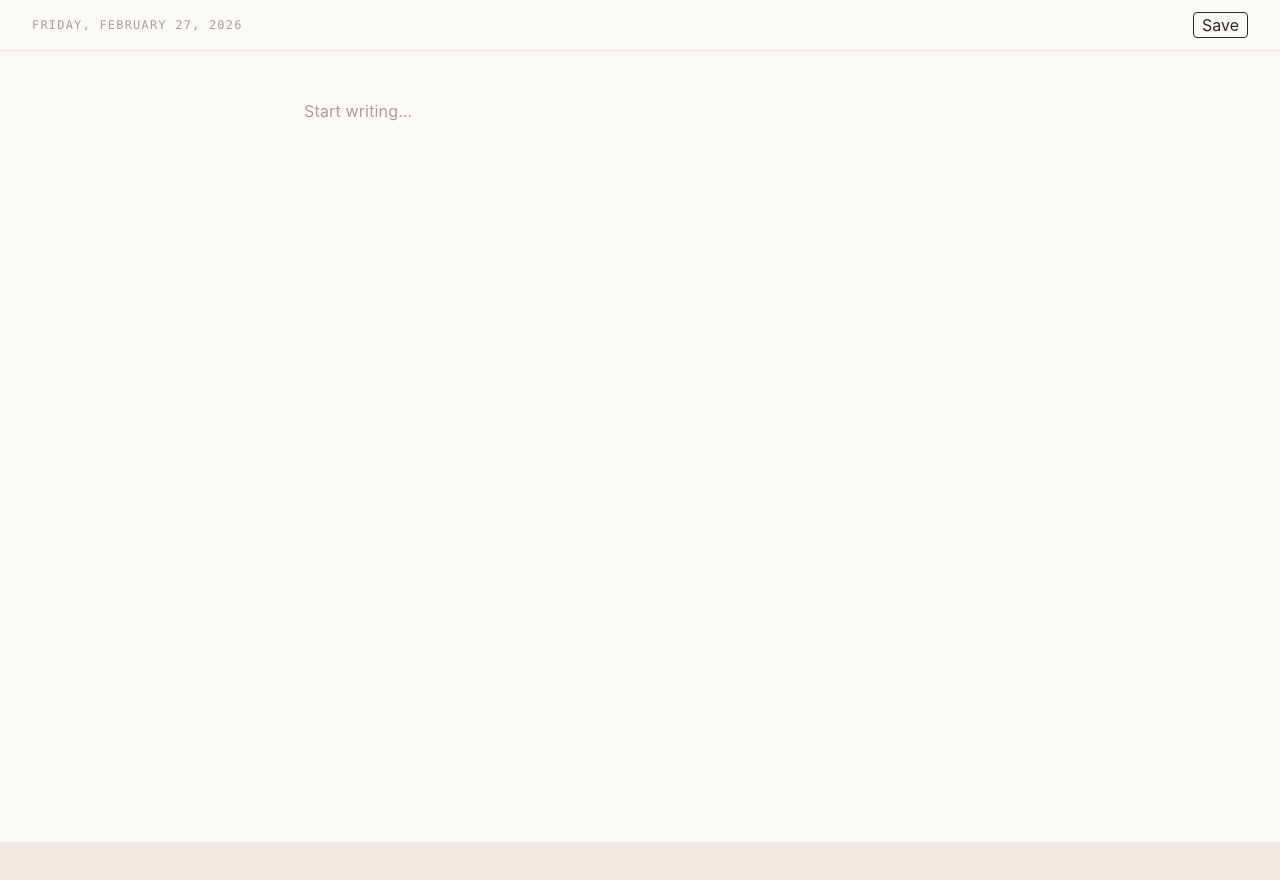
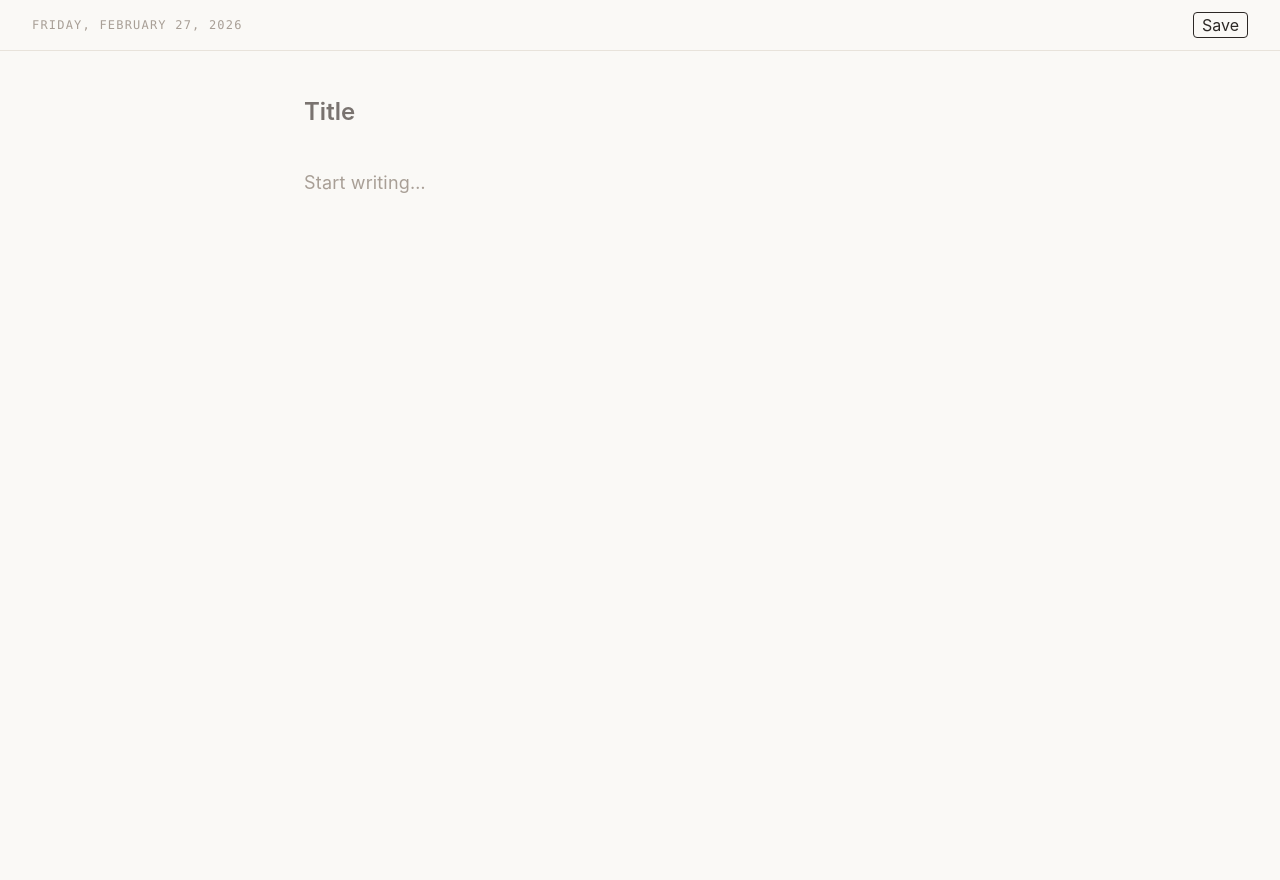
Before and after one commit to navjotmaan/satori-frontend, a React (Vite) app: page /new in a window 1280 px wide. Shown: the top 880 px of the page. Before the commit the page ends 842 px from the top, so only its background shows below. Built offline with nearby package versions, Linux system fonts and the light colour scheme.

Commit message:
add textarea for title

```diff
--- a/src/components/Page.jsx
+++ b/src/components/Page.jsx
@@ -2,7 +2,9 @@ import axios from "axios";
 import { useState, useRef, useEffect } from "react";
 
 export default function Notes() {
+  const [heading, setHeading] = useState("");
   const [text, setText] = useState("");
+  const headingareaRef = useRef(null);
   const textareaRef = useRef(null);
 
   useEffect(() => {
@@ -13,11 +15,18 @@ export default function Notes() {
   }, [text]);
 
   useEffect(() => {
-    textareaRef.current?.focus();
+    const ta = headingareaRef.current;
+    if (!ta) return;
+    ta.style.height = "auto";
+  }, [heading]);
+
+  useEffect(() => {
+    headingareaRef.current?.focus();
   }, []);
 
   const saveNote = async () => {
     const { data } = await axios.post('/save', {
+      title: heading,
       content: text,
     });
     console.log(data);
@@ -47,12 +56,23 @@ export default function Notes() {
       <div className="flex justify-center px-6 pt-24 pb-20">
         <div className="w-full max-w-2xl">
           <textarea
+            ref={headingareaRef}
+            value={heading}
+            onChange={(e) => setHeading(e.target.value)}
+            placeholder="Title"
+            className='
+              w-full border-none resize-none
+              overflow-hidden outline-none text-2xl font-semibold
+              placeholder:text-[#79736f]'
+          />
+          <textarea
             ref={textareaRef}
             value={text}
             onChange={(e) => setText(e.target.value)}
             placeholder="Start writing…"
             className='
-              w-full min-h-[calc(100vh-140px)]
+              w-full min-h-[calc(100vh-140px)] text-[18px]
+              overflow-hidden
               bg-transparent border-none outline-none resize-none
               leading-[1.9] tracking-[0.01em]
               placeholder:text-[#a89f96]
```
